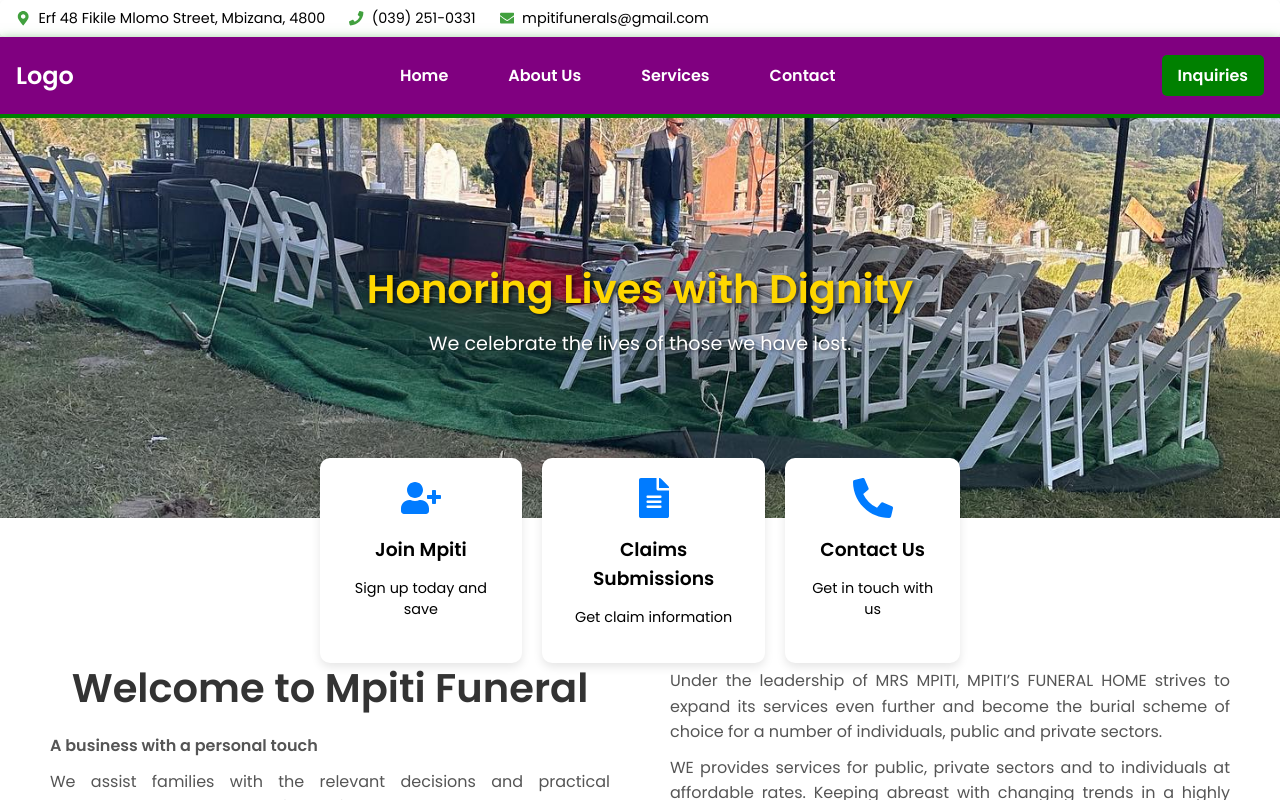
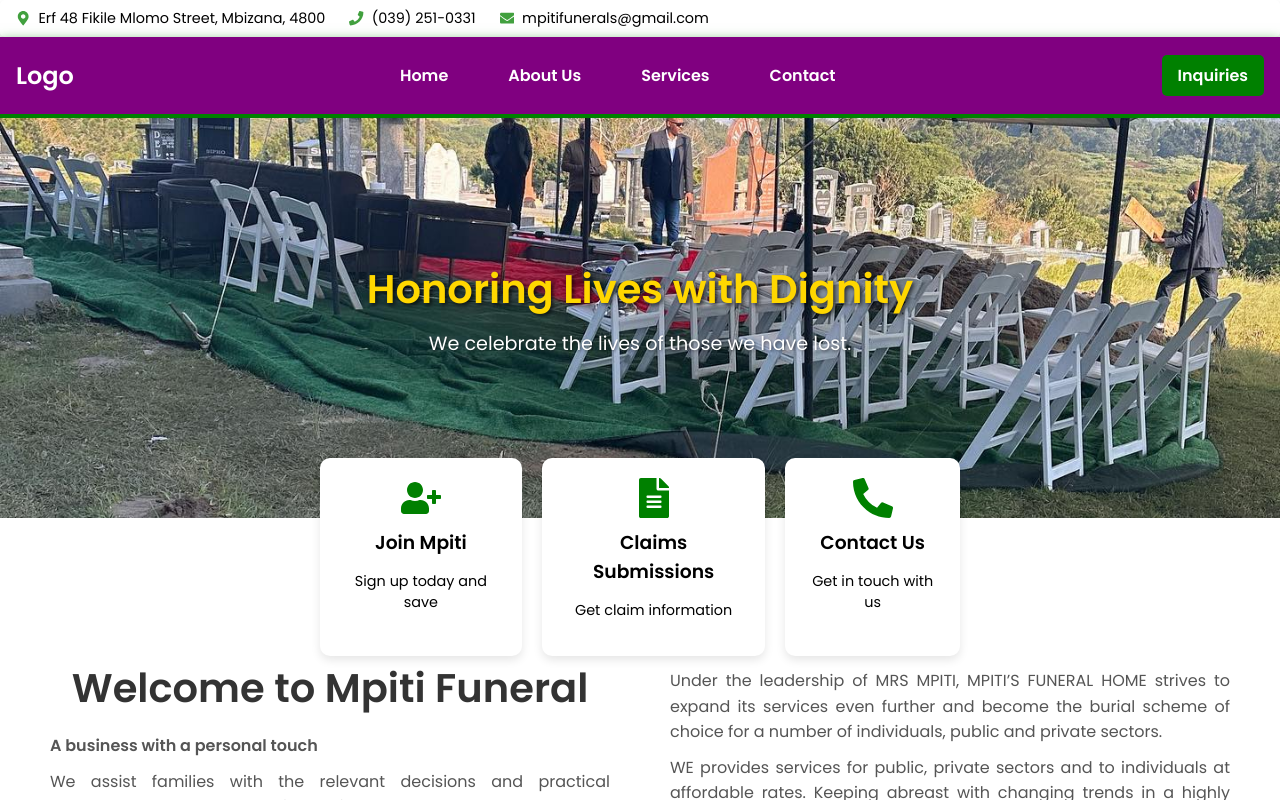
Before and after one commit to GMNT-Holdings/FuneralParlor, a Next.js app: page /home in a window 1280 px wide. Built offline with nearby package versions, Linux system fonts and the light colour scheme.

Commit message:
Add files via upload

```diff
--- a/styles/home.module.css
+++ b/styles/home.module.css
@@ -138,17 +138,20 @@
 }
 
 .iconBox {
-    margin-bottom: 10px; /* Space between icon and text */
+    display: flex;
+    justify-content: center; /* Center the icon */
+    align-items: center; /* Center the icon vertically */
+    margin-bottom: 10px; /* Space below the icon */
 }
 
 .icon {
-    font-size: 40px; /* Size of the icon */
-    color: #007bff; /* Icon color */
-    transition: color 0.3s; /* Smooth transition for color change */
+    font-size: 40px; /* Adjust the size of the icon */
+    color: green; /* Change the color of the icon */
+    transition: transform 0.2s; /* Smooth transition for hover effect */
 }
 
-.elementorWidgetContainer:hover .icon {
-    color: #0056b3; /* Darker color on hover */
+.icon:hover {
+    transform: scale(1.2); /* Scale the icon on hover */
 }
 
 .infoSection {
@@ -260,18 +263,17 @@
 }
 
 .btn {
-    display: inline-block;
-    padding: 10px 20px;
-    background-color: #007bff; /* Bootstrap primary color */
-    color: white;
-    border: none;
-    border-radius: 5px;
-    text-decoration: none;
-    transition: background-color 0.3s; /* Smooth transition */
+    background-color: green; /* Set the background color to green */
+    color: white; /* Set the text color to white for contrast */
+    padding: 10px 20px; /* Add some padding */
+    border: none; /* Remove default border */
+    border-radius: 5px; /* Add rounded corners */
+    text-decoration: none; /* Remove underline from links */
+    transition: background-color 0.3s; /* Smooth transition for hover effect */
 }
 
 .btn:hover {
-    background-color: #0056b3; /* Darker blue on hover */
+    background-color: darkgreen; /* Change color on hover */
 }
 
 /* Add a media query for responsiveness */
```
